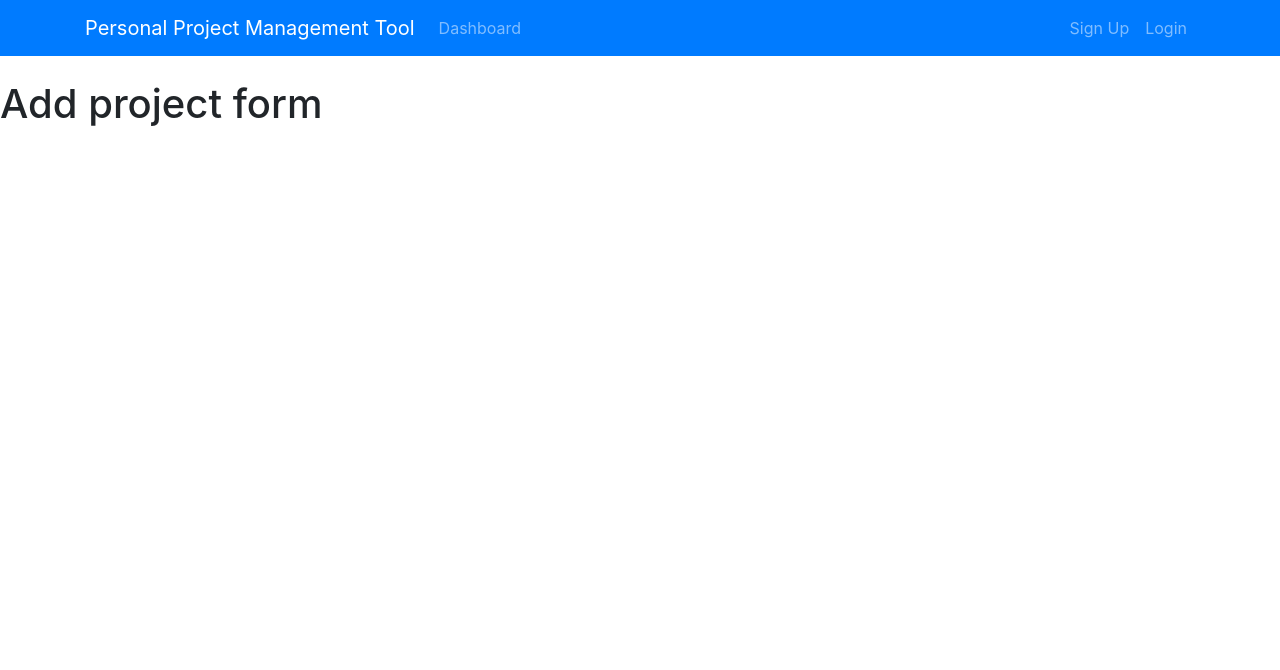
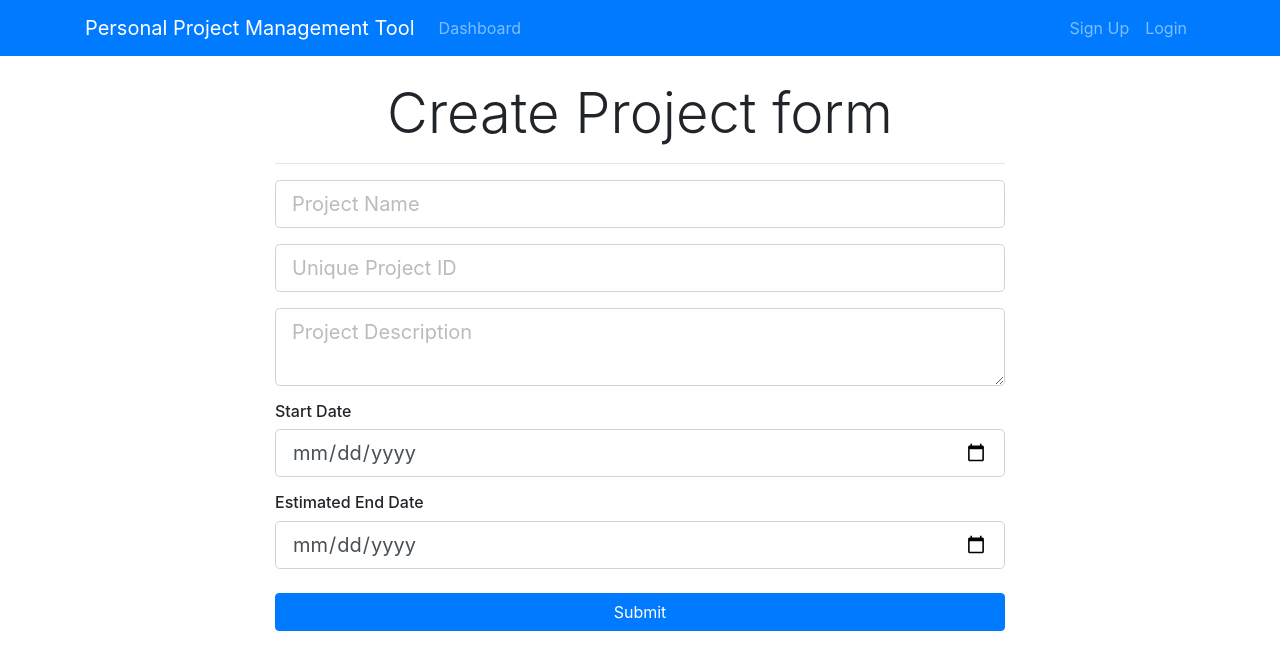
Before and after one commit to ovchingus/AdvancedPPMTool, a React (Create React App) app in the folder ppmtool-react-client/: page /addProject in a window 1280 px wide. Shown: the top 670 px of the page. Built offline with nearby package versions, Linux system fonts and the light colour scheme.

Commit message:
Add "controlled form" for AddProject component

```diff
--- a/ppmtool-react-client/src/components/Project/AddProject.js
+++ b/ppmtool-react-client/src/components/Project/AddProject.js
@@ -1,10 +1,109 @@
 import React, { Component } from "react";
 
 class AddProject extends Component {
+  constructor() {
+    super();
+
+    this.state = {
+      projectName: "",
+      projectIdentifier: "",
+      description: "",
+      startDate: "",
+      endDate: ""
+    };
+
+    this.onChange = this.onChange.bind(this);
+    //this.onSubmit = this.onSubmit.bind(this);
+  }
+
+  onChange(e) {
+    this.setState({ [e.target.name]: e.target.value });
+  }
+
+  /*
+  onSubmit(e) {
+    e.preventDefault();
+    const newProject = {
+      projectName: this.state.projectName,
+      projectIdentifier: this.state.projectIdentifier,
+      description: this.state.description,
+      startDate: this.state.startDate,
+      endDate: this.state.endDate
+    };
+
+    console.log(newProject);
+  }
+  */
   render() {
     return (
       <div>
-        <h1>Add project form</h1>
+        <div className="project">
+          <div className="container">
+            <div className="row">
+              <div className="col-md-8 m-auto">
+                <h5 className="display-4 text-center">Create Project form</h5>
+                <hr />
+                <form /*onSubmit={this.onSubmit}*/>
+                  <div className="form-group">
+                    <input
+                      type="text"
+                      className="form-control form-control-lg "
+                      placeholder="Project Name"
+                      name="projectName"
+                      value={this.state.projectName}
+                      onChange={this.onChange}
+                    />
+                  </div>
+                  <div className="form-group">
+                    <input
+                      type="text"
+                      className="form-control form-control-lg"
+                      placeholder="Unique Project ID"
+                      name="projectIdentifier"
+                      value={this.state.projectIdentifier}
+                      onChange={this.onChange}
+                    />
+                  </div>
+
+                  <div className="form-group">
+                    <textarea
+                      className="form-control form-control-lg"
+                      placeholder="Project Description"
+                      name="description"
+                      value={this.state.description}
+                      onChange={this.onChange}
+                    />
+                  </div>
+                  <h6>Start Date</h6>
+                  <div className="form-group">
+                    <input
+                      type="date"
+                      className="form-control form-control-lg"
+                      name="startDate"
+                      value={this.state.startDate}
+                      onChange={this.onChange}
+                    />
+                  </div>
+                  <h6>Estimated End Date</h6>
+                  <div className="form-group">
+                    <input
+                      type="date"
+                      className="form-control form-control-lg"
+                      name="endDate"
+                      value={this.state.endDate}
+                      onChange={this.onChange}
+                    />
+                  </div>
+
+                  <input
+                    type="submit"
+                    className="btn btn-primary btn-block mt-4"
+                  />
+                </form>
+              </div>
+            </div>
+          </div>
+        </div>
       </div>
     );
   }
```
